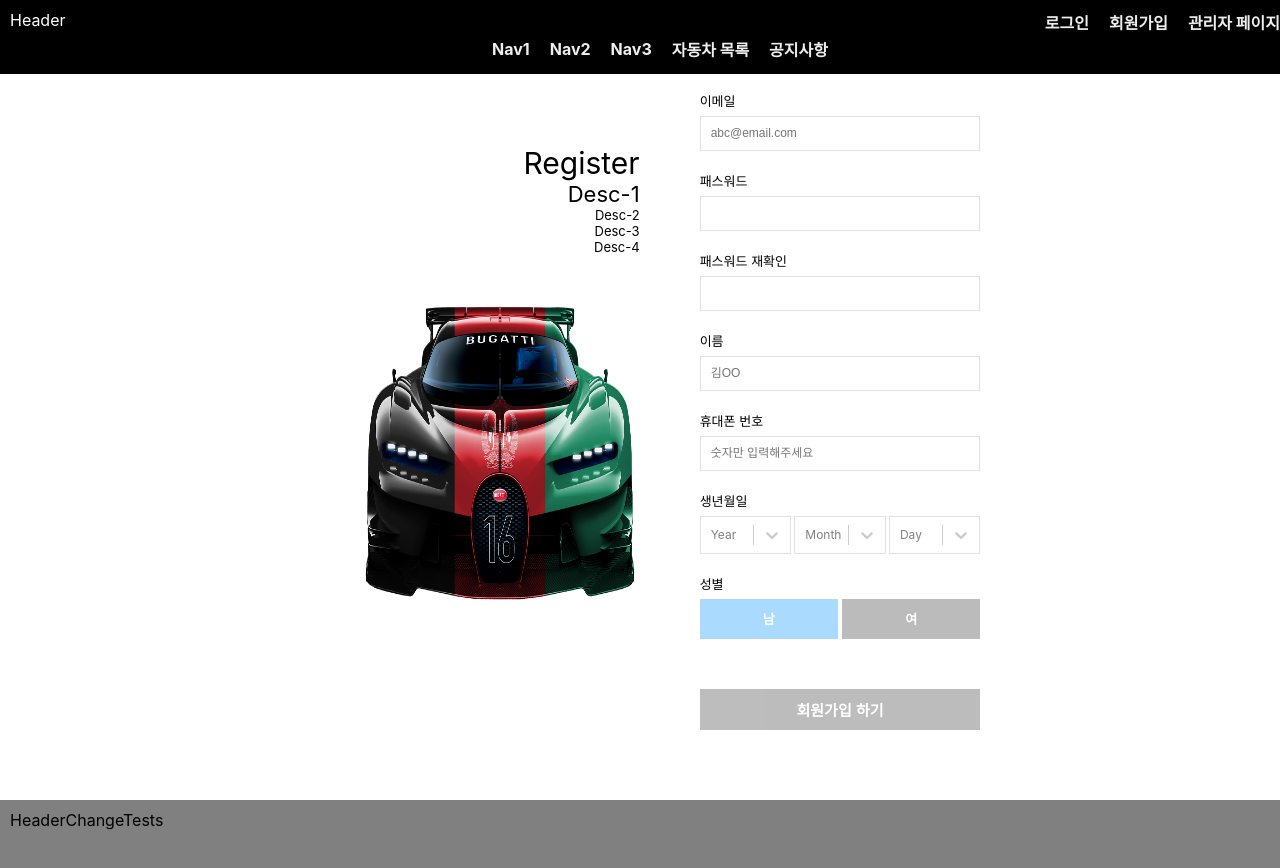
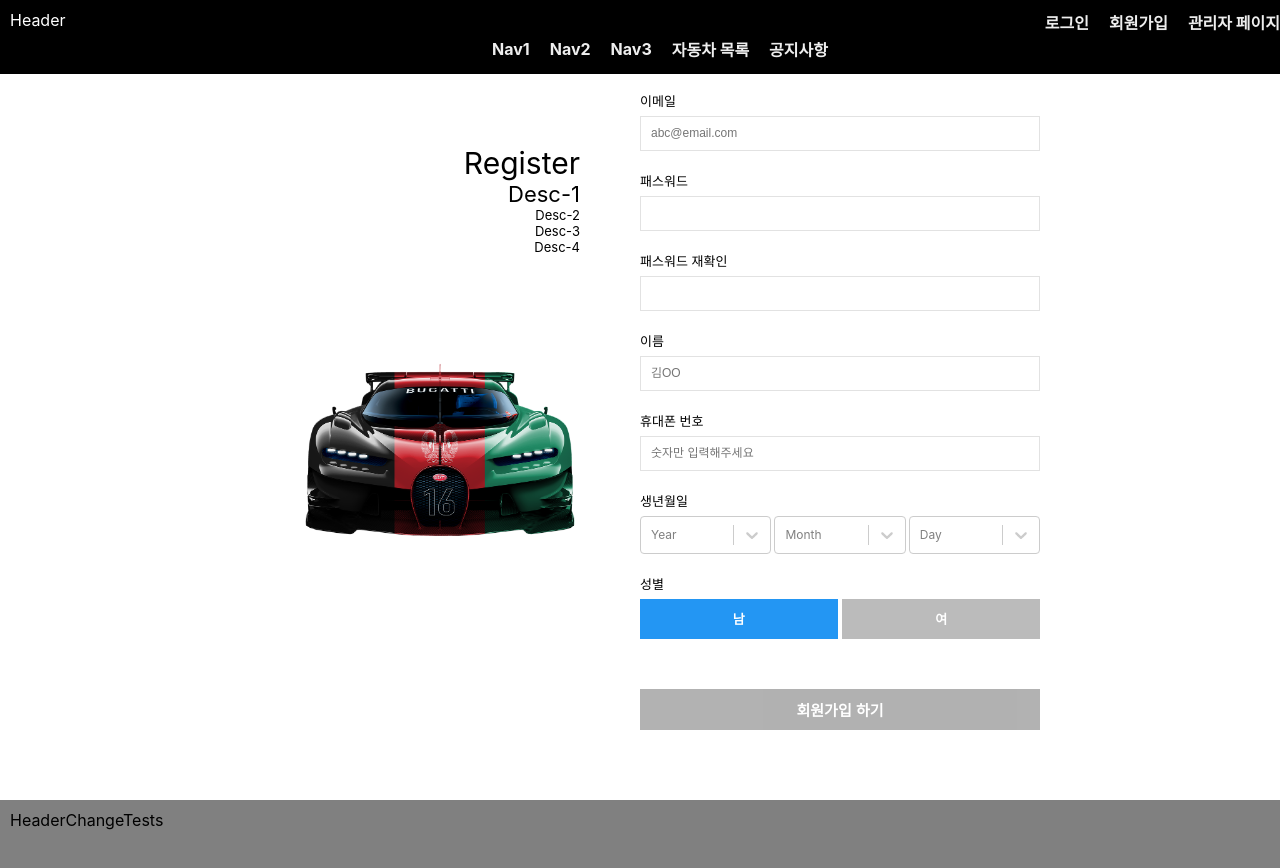
Before and after one commit to g-boram/MainP_Front, a React (Create React App) app in the folder main-front/: page /signup in a window 1280 px wide. Built offline with nearby package versions, Linux system fonts and the light colour scheme.

Commit message:
[회원가입 페이지] 1차 완료
(1) 전체 레이아웃 조정
(2) 입력값 검증
(3) 통신성공 확인
(4) 알림창 활성화
(5) 로딩 스피너 라이브러리 활성화

```diff
--- a/main-front/src/components/shared/Button.jsx
+++ b/main-front/src/components/shared/Button.jsx
@@ -37,7 +37,7 @@ const BaseButton = styled.button(
   ({ disabled }) =>
     disabled
       ? css`
-          opacity: 0.26;
+          opacity: 0.3;
           cursor: initial;
         `
       : undefined
--- a/main-front/src/components/signup/Form.jsx
+++ b/main-front/src/components/signup/Form.jsx
@@ -57,8 +57,6 @@ function Form({ onSubmit }) {
 
   // error값을 가지고있음
   const errors = useMemo(() => validate(formValues), [formValues]);
-
-  // error값이 없는 제출가능한 상태인가
   const isValidate = Object.keys(errors).length === 0;
 
   return (
@@ -141,15 +139,14 @@ function Form({ onSubmit }) {
                 width: "100%",
                 fontSize: "12px",
               }),
-              control: (controlStyles) => ({
-                ...controlStyles,
-                border: "1px solid #e2e2e2",
-                borderRadius: 0,
+              menu: (menuStyles) => ({
+                ...menuStyles,
+                maxHeight: "200px",
               }),
-              menu: (controlStyles) => ({
-                ...controlStyles,
-                height: "200px",
-                overflow: "scroll",
+              menuList: (menuListStyles) => ({
+                ...menuListStyles,
+                maxHeight: "200px",
+                overflowY: "auto",
               }),
             }}
           />
@@ -165,15 +162,14 @@ function Form({ onSubmit }) {
                 width: "100%",
                 fontSize: "12px",
               }),
-              control: (controlStyles) => ({
-                ...controlStyles,
-                border: "1px solid #e2e2e2",
-                borderRadius: 0,
+              menu: (menuStyles) => ({
+                ...menuStyles,
+                maxHeight: "200px",
               }),
-              menu: (controlStyles) => ({
-                ...controlStyles,
-                height: "200px",
-                overflow: "scroll",
+              menuList: (menuListStyles) => ({
+                ...menuListStyles,
+                maxHeight: "200px",
+                overflowY: "auto",
               }),
             }}
           />
@@ -189,15 +185,14 @@ function Form({ onSubmit }) {
                 width: "100%",
                 fontSize: "12px",
               }),
-              control: (controlStyles) => ({
-                ...controlStyles,
-                border: "1px solid #e2e2e2",
-                borderRadius: 0,
+              menu: (menuStyles) => ({
+                ...menuStyles,
+                maxHeight: "200px",
               }),
-              menu: (controlStyles) => ({
-                ...controlStyles,
-                height: "200px",
-                overflow: "scroll",
+              menuList: (menuListStyles) => ({
+                ...menuListStyles,
+                maxHeight: "200px",
+                overflowY: "auto",
               }),
             }}
           />
@@ -206,7 +201,7 @@ function Form({ onSubmit }) {
         <Spacing size={10} />
         <Label label="성별" />
         <Flex>
-          <Button color={gender === 0 ? "success" : "grey"} css={btnGender} onClick={() => setGender(0)}>
+          <Button color={gender === 0 ? "primary" : "grey"} css={btnGender} onClick={() => setGender(0)}>
             남
           </Button>
           <Spacing size={10} direction="horizontal" />
--- a/main-front/src/pages/user/SigninPage.jsx
+++ b/main-front/src/pages/user/SigninPage.jsx
@@ -16,9 +16,7 @@ import LightDimmed from "../../components/shared/LightDimmed";
 export default function SigninPage() {
   const { open } = useAlertContext();
   const navigate = useNavigate();
-
   const dispatch = useDispatch();
-
   const { user, isLoading, error } = useSelector((state) => state.auth);
 
   useEffect(() => {
@@ -116,5 +114,6 @@ const ImgBox = styled.div`
   & > img {
     width: 100%;
     height: 100%;
+    object-fit: contain;
   }
 `;
--- a/main-front/src/pages/user/SignupPage.jsx
+++ b/main-front/src/pages/user/SignupPage.jsx
@@ -1,19 +1,54 @@
-import { registerUser } from "../../api/authService";
 import { useAlertContext } from "../../contexts/AlertContextProvider";
 import { useNavigate } from "react-router-dom";
-import { useState } from "react";
+import { useEffect } from "react";
+import { useDispatch, useSelector } from "react-redux";
+import { BarLoader } from "react-spinners";
+import { registerUser } from "../../reduxSlice/registerSlice";
+
 import SignUpImg from "../../assert/signupCar.png";
 import Text from "../../components/shared/Text";
 import Form from "../../components/signup/Form";
 import styled from "@emotion/styled";
+import LightDimmed from "../../components/shared/LightDimmed";
 
 // 회원가입 페이지
 export default function SignupPage() {
   const { open } = useAlertContext();
+  const { message, isLoading, error } = useSelector((state) => state.register);
+
   const navigate = useNavigate();
-  const [isLoading, setIsLoading] = useState(false);
+  const dispatch = useDispatch();
 
-  const handleSubmit = async (formValues) => {
+  useEffect(() => {
+    if (message) {
+      open({
+        title: "감사합니다!",
+        description: `${message}`,
+        onButtonClick: () => {
+          navigate("/signin");
+        },
+      });
+    }
+
+    if (error) {
+      open({
+        title: "회원가입 실패",
+        description: error.message || error,
+        isCancel: false,
+        onButtonClick: () => {},
+      });
+    }
+  }, [message, error, open, navigate]);
+
+  if (isLoading) {
+    return (
+      <LightDimmed>
+        <BarLoader color="#000" z-index={11} cssOverride={{ margin: "0 auto", top: "50%" }} />
+      </LightDimmed>
+    );
+  }
+
+  const handleSubmit = (formValues) => {
     const { email, password, username, phoneNumber, year, month, day, gender } = formValues;
 
     const newUser = {
@@ -26,29 +61,7 @@ export default function SignupPage() {
       birth: `${year + month + day}`,
     };
 
-    try {
-      setIsLoading(true);
-      await registerUser(newUser);
-
-      open({
-        title: "회원가입 성공",
-        description: `${username}님, 환영합니다!`,
-        isCancel: false,
-        onButtonClick: () => {
-          navigate("/signin");
-        },
-      });
-    } catch (e) {
-      console.error("Error creating User:", e);
-      open({
-        title: "회원가입 실패",
-        description: "관리자에게 문의하세요.",
-        isCancel: false,
-        onButtonClick: () => {},
-      });
-    } finally {
-      setIsLoading(false);
-    }
+    dispatch(registerUser(newUser));
   };
 
   return (
@@ -90,7 +103,6 @@ const SignupContainer = styled.div`
 `;
 
 const ImgBox = styled.div`
-  flex-grow: 0;
   height: 100%;
   display: flex;
   flex-direction: column;
@@ -100,6 +112,7 @@ const ImgBox = styled.div`
   & > img {
     width: 400px;
     height: 400px;
+    object-fit: contain;
   }
 `;
 
@@ -117,6 +130,7 @@ const TitleBox = styled.div`
 `;
 
 const FormWrapper = styled.div`
+  min-width: 400px;
   @media (max-width: 600px) {
     display: flex;
     flex-direction: column;
--- a/main-front/src/reduxSlice/authSlice.js
+++ b/main-front/src/reduxSlice/authSlice.js
@@ -1,13 +1,10 @@
 import { createSlice, createAsyncThunk } from "@reduxjs/toolkit";
 import axios from "axios";
+import { SERVER_URL } from "../constants/urlList";
 
-const SERVER_URL = {
-  LOCAL: "http://localhost:8080", // 서버 URL
-};
-
+// 로그인
 // Thunk: 로그인 API 호출 및 상태 업데이트
 export const loginUser = createAsyncThunk("auth/loginUser", async ({ email, password }, thunkAPI) => {
-  console.log(email, password);
   try {
     const req = { email: email, password: password };
     const response = await axios.post(`${SERVER_URL.LOCAL}/auth/login`, req);
@@ -17,7 +14,6 @@ export const loginUser = createAsyncThunk("auth/loginUser", async ({ email, pass
     // JWT 토큰을 localStorage에 저장
     localStorage.setItem("jwtToken", token);
 
-    // API 응답 구조 확인 후 필요한 데이터를 반환
     return {
       user: response.data.user,
       token: token,
--- /dev/null
+++ b/main-front/src/reduxSlice/registerSlice.js
@@ -0,0 +1,42 @@
+import { createSlice, createAsyncThunk } from "@reduxjs/toolkit";
+import axios from "axios";
+import { SERVER_URL } from "../constants/urlList";
+
+// 회원가입
+export const registerUser = createAsyncThunk("auth/register", async (newUser, thunkAPI) => {
+  try {
+    const response = await axios.post(`${SERVER_URL.LOCAL}/auth/register`, newUser);
+
+    // API 응답 구조 확인 후 필요한 데이터를 반환
+    return response.data;
+  } catch (error) {
+    console.error("Login Error :", error);
+    return thunkAPI.rejectWithValue(error.response ? error.response.data : "관리자에게 문의해주세요");
+  }
+});
+
+const registerSlice = createSlice({
+  name: "register",
+  initialState: {
+    message: null,
+    isLoading: false,
+    error: null,
+  },
+  extraReducers: (builder) => {
+    builder
+      .addCase(registerUser.pending, (state) => {
+        state.isLoading = true;
+        state.error = null;
+      })
+      .addCase(registerUser.fulfilled, (state, action) => {
+        state.isLoading = false;
+        state.message = action.payload.message;
+      })
+      .addCase(registerUser.rejected, (state, action) => {
+        state.isLoading = false;
+        state.error = action.payload || "Something went wrong";
+      });
+  },
+});
+
+export default registerSlice.reducer;
--- a/main-front/src/store.js
+++ b/main-front/src/store.js
@@ -1,11 +1,13 @@
 import { configureStore } from "@reduxjs/toolkit";
 import isManagerPathReducer from "./reduxSlice/isManagerPathSlice";
 import authReducer from "./reduxSlice/authSlice";
+import registerReducer from "./reduxSlice/registerSlice";
 
 export const store = configureStore({
   reducer: {
     isManagerPath: isManagerPathReducer,
     auth: authReducer,
+    register: registerReducer,
   },
   middleware: (getDefaultMiddleware) =>
     getDefaultMiddleware({
--- a/main-front/src/styles/button.js
+++ b/main-front/src/styles/button.js
@@ -42,7 +42,7 @@ export const buttonColorMap = {
     background-color: ${colorPalette.btnPink};
     color: ${colorPalette.white};
     &:hover {
-      background-color: #c86b85;
+      background-color: rgb(228, 118, 149);
       transition: 0.5s;
     }
   `,
--- a/main-front/src/styles/colorPalette.js
+++ b/main-front/src/styles/colorPalette.js
@@ -1,5 +1,3 @@
-import { css } from "@emotion/react";
-
 export const colorPalette = {
   red: "#f44336",
   blue: "#2396f3",
@@ -11,7 +9,7 @@ export const colorPalette = {
   btnRed: "#f44336",
   btnBlue: "#2396f3",
   btnGreen: "#aadbff",
-  btnPink: "#de9eb2",
+  btnPink: "#fc78a1",
   btnGrey: "#bbb",
   btnPurple: "#6643b5",
   btnYellow: "#ffd700",
```
